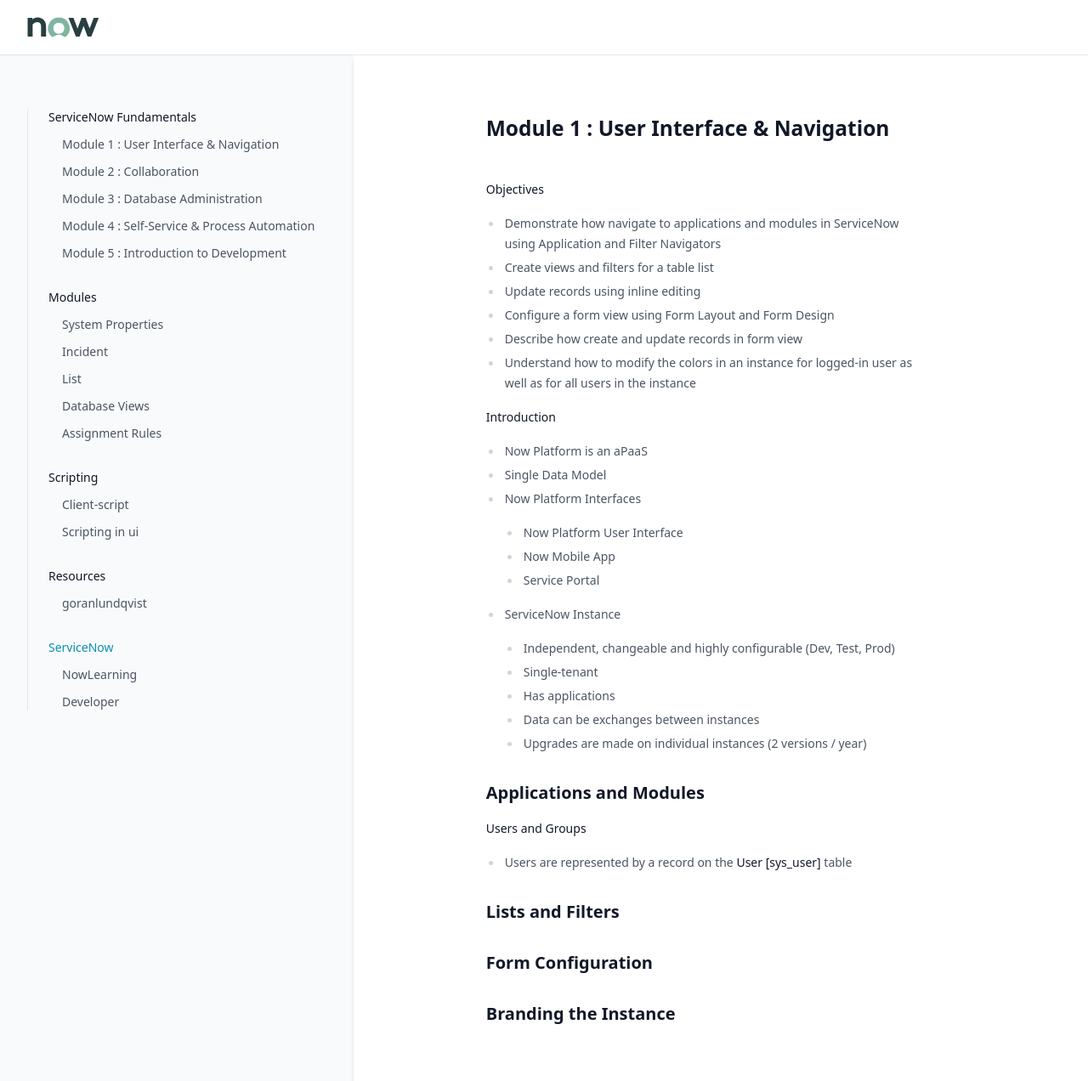
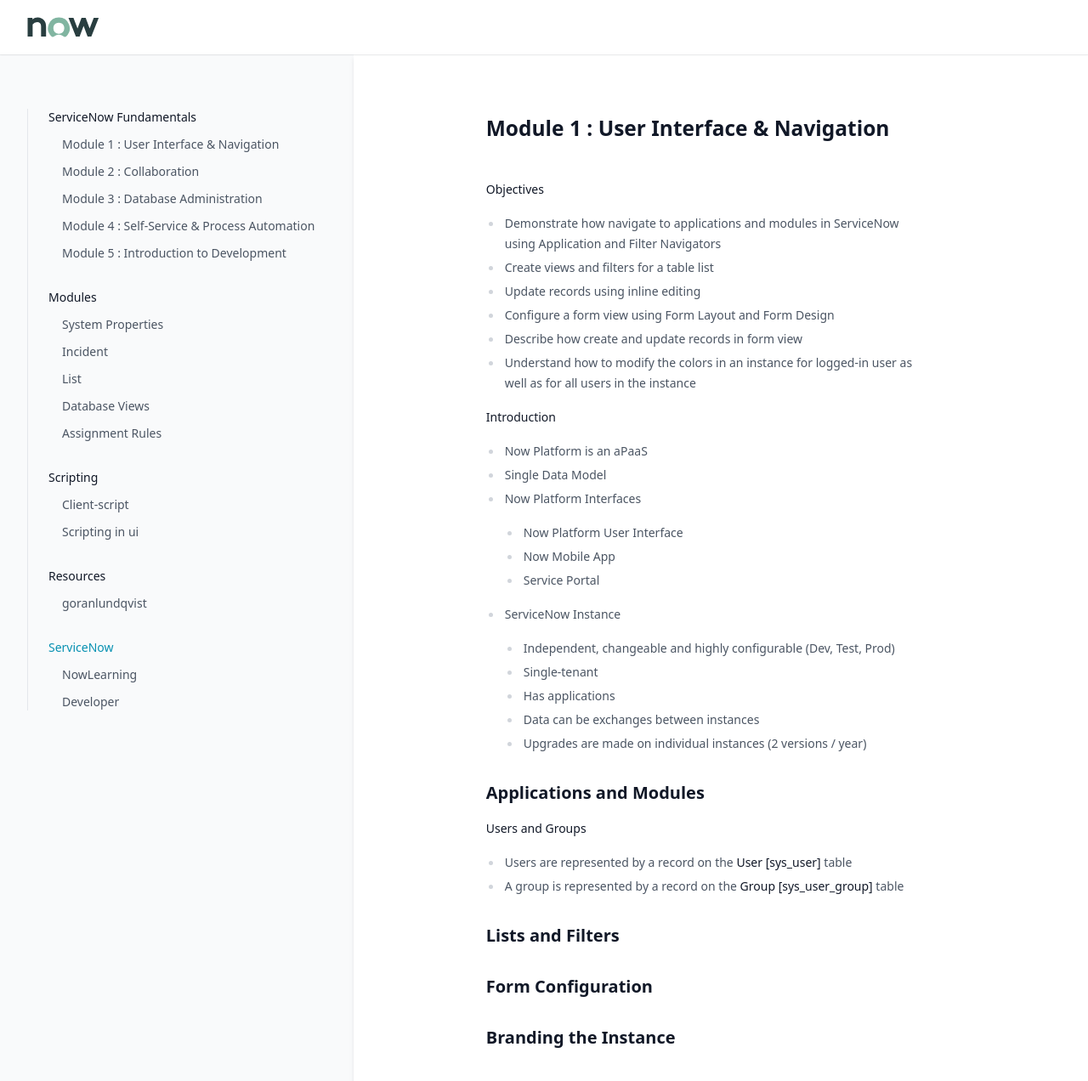
Before and after one commit to greglejeune/ebook, a Jekyll site: the page built from _servicenow/2021-11-01-snf-module1.md, in a window 1280 px wide and 1315 px high. Shown: the top 1272 px of the window at 85% size. Built offline with Jekyll 4.4.1, drawn with Linux system fonts in a browser that asks for light colours.

Commit message:
Update 2021-11-01-snf-module1.md

```diff
--- a/_servicenow/2021-11-01-snf-module1.md
+++ b/_servicenow/2021-11-01-snf-module1.md
@@ -48,6 +48,7 @@ category: snf
 
 <ul>
   <li>Users are represented by a record on the <strong>User [sys_user]</strong> table</li>
+  <li>A group is represented by a record on the <strong>Group [sys_user_group]</strong> table</li>
 </ul>
 
 <p style="text-align: justify;">
```
